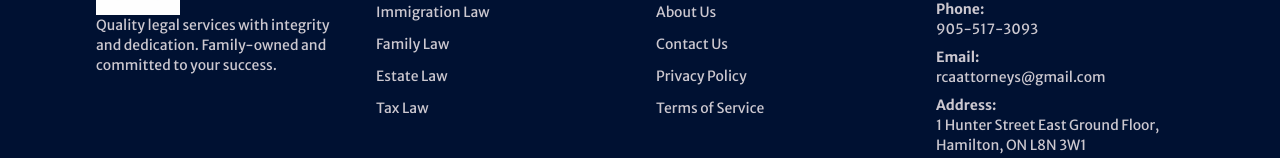
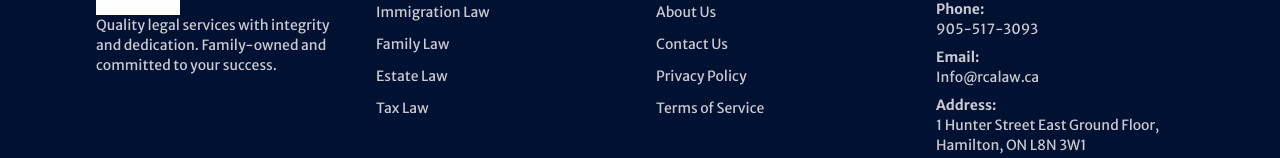
Before and after one commit to opyjo/RCA-Law, a Next.js app: page / in a window 1280 px wide. Shown: the part 2170-2328 px from the top of the page. Built offline with nearby package versions, Linux system fonts and the light colour scheme.

Commit message:
updated email address

```diff
--- a/app/api/send-contact-email/route.ts
+++ b/app/api/send-contact-email/route.ts
@@ -24,7 +24,7 @@ export async function POST(request: NextRequest) {
 
     // TODO: Integrate with email service (e.g., SendGrid, Resend, Nodemailer)
     // Example: await sendEmail({
-    //   to: 'rcaattorneys@gmail.com',
+    //   to: 'Info@rcalaw.ca',
     //   subject: `New Contact Form Submission from ${firstName} ${lastName}`,
     //   html: `...`
     // })
--- a/app/contact/page.tsx
+++ b/app/contact/page.tsx
@@ -17,8 +17,8 @@ export default function Contact() {
     {
       icon: "✉️",
       title: "Email",
-      content: "rcaattorneys@gmail.com",
-      href: "mailto:rcaattorneys@gmail.com",
+      content: "Info@rcalaw.ca",
+      href: "mailto:Info@rcalaw.ca",
       subtext: "We'll respond within 24 hours",
       cta: "Send Email",
     },
@@ -151,7 +151,7 @@ export default function Contact() {
                   📞 Call: 905-517-3093
                 </Button>
               </a>
-              <a href="mailto:rcaattorneys@gmail.com">
+              <a href="mailto:Info@rcalaw.ca">
                 <Button size="lg" variant="outline" className="border-white text-white hover:bg-white/10 bg-transparent cursor-pointer w-full sm:w-auto">
                   ✉️ Email Us
                 </Button>
--- a/app/page.tsx
+++ b/app/page.tsx
@@ -184,7 +184,7 @@ export default function Home() {
                     📞 Call: 905-517-3093
                   </Button>
                 </a>
-                <a href="mailto:rcaattorneys@gmail.com" className="flex-1 md:flex-none">
+                <a href="mailto:Info@rcalaw.ca" className="flex-1 md:flex-none">
                   <Button
                     variant="outline"
                     size="lg"
--- a/app/privacy/page.tsx
+++ b/app/privacy/page.tsx
@@ -77,7 +77,7 @@ export default function Privacy() {
                 If you have questions or comments about this Privacy Policy, please contact us at:
               </p>
               <p className="body-md">
-                <strong>Email:</strong> rcaattorneys@gmail.com
+                <strong>Email:</strong> Info@rcalaw.ca
                 <br />
                 <strong>Phone:</strong> 905-517-3093
                 <br />
--- a/app/terms/page.tsx
+++ b/app/terms/page.tsx
@@ -95,7 +95,7 @@ export default function Terms() {
               <h2 className="heading-sm text-foreground">9. Contact Information</h2>
               <p className="body-md">If you have any questions about these Terms of Service, please contact us at:</p>
               <p className="body-md">
-                <strong>Email:</strong> rcaattorneys@gmail.com
+                <strong>Email:</strong> Info@rcalaw.ca
                 <br />
                 <strong>Phone:</strong> 905-517-3093
               </p>
--- a/components/footer.tsx
+++ b/components/footer.tsx
@@ -72,8 +72,8 @@ export default function Footer() {
               <p className="text-primary-foreground/80">
                 <strong>Email:</strong>
                 <br />
-                <a href="mailto:rcaattorneys@gmail.com" className="hover:text-accent transition-colors">
-                  rcaattorneys@gmail.com
+                <a href="mailto:Info@rcalaw.ca" className="hover:text-accent transition-colors">
+                  Info@rcalaw.ca
                 </a>
               </p>
               <p className="text-primary-foreground/80">
```
